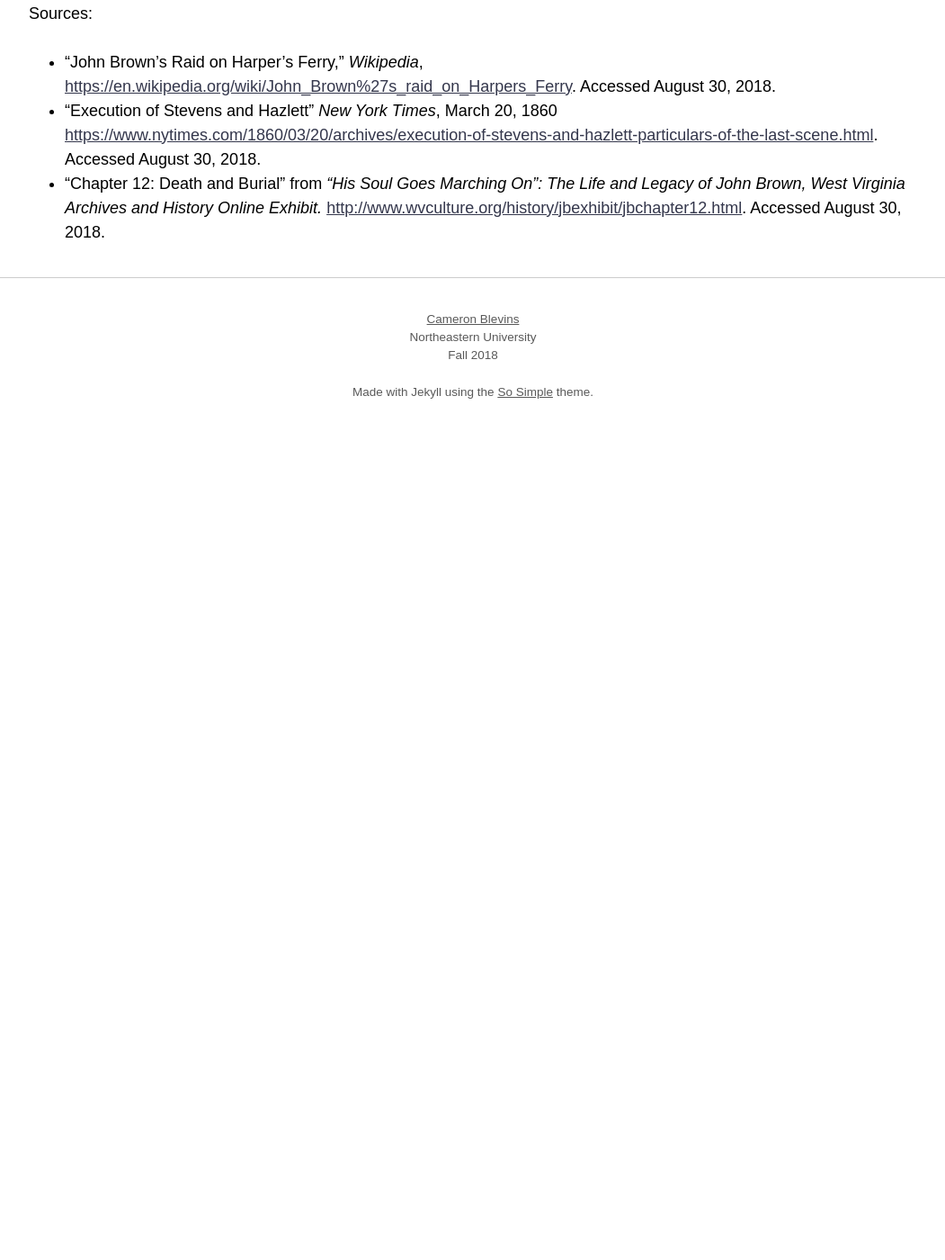
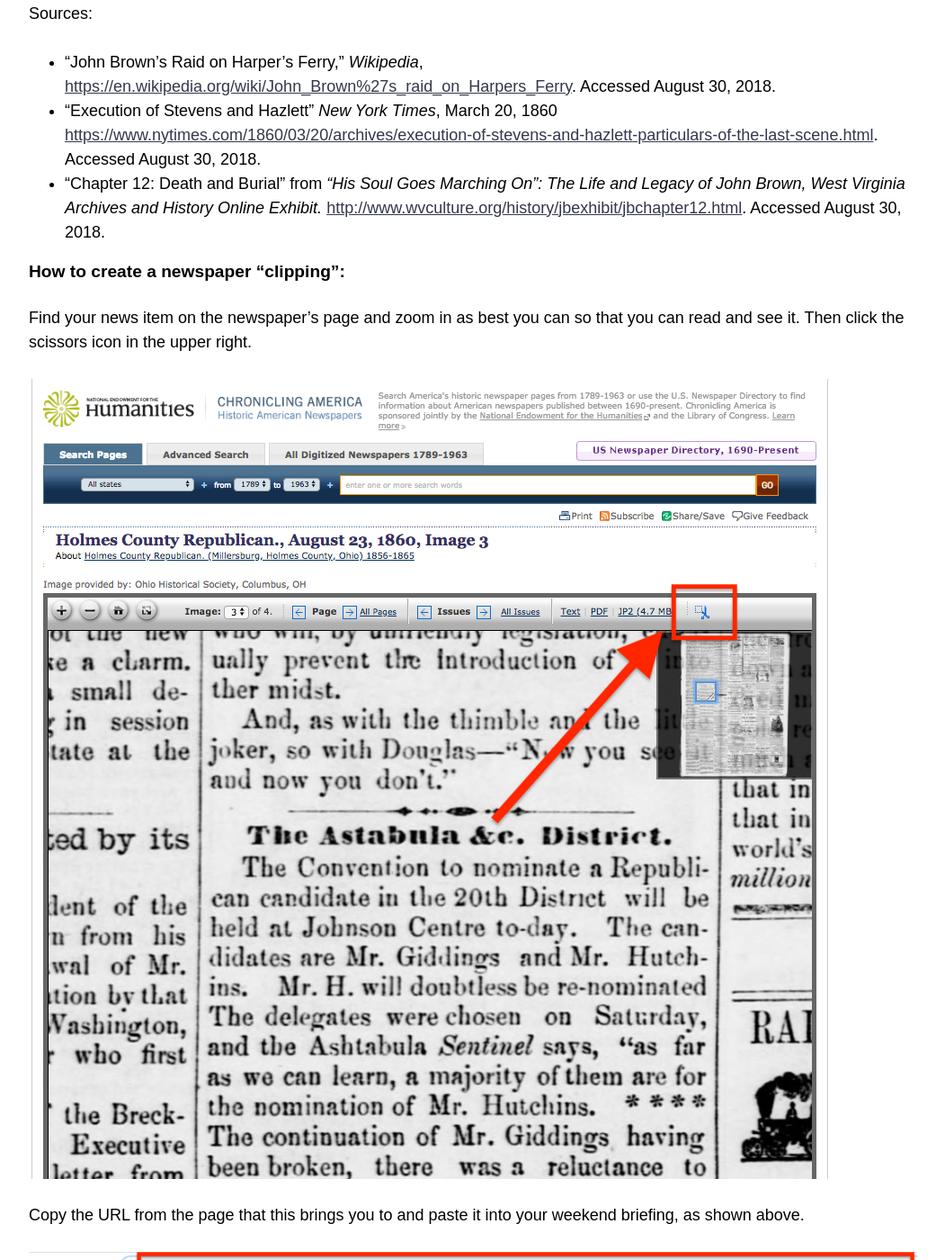
Before and after one commit to cblevins/f18-intro-us, a Jekyll site: the page built from weekend-briefing.md, in a window 1280 px wide and 1400 px high, scrolled down 2702 px. Shown: the whole window at 90% size, without its empty margins (114-1165 px from the left). Built offline with Jekyll 4.4.1, drawn with Linux system fonts in a browser that asks for light colours; nearby versions of some CDN libraries; before the commit the page ends 3220 px from its top, so only the background shows below that.

Commit message:
weekend briefing

```diff
--- a/weekend-briefing.md
+++ b/weekend-briefing.md
@@ -19,7 +19,7 @@ You will then write a short summary (“briefing”) for each item that gives th
 
 At the end of the briefing, you will write a 500-word big-picture summary of the newspaper itself. What kind of paper was it? What inferences can you make about its readers and their interests? Once again, this will require you to do some background research on the paper and the place where it was published.
 
-Submit your Weekend Briefing as a Word document in the following format: "Lastname_WeekendBriefing.docx" (ex. "Blevins_WeekendBriefing.docx") and upload it to [this Dropbox folder](https://www.dropbox.com/request/HGE9UAg6bLkCaFWt6fA6).
+**Submit your Weekend Briefing as a Word document in the following format: "Lastname_WeekendBriefing.docx" (ex. "Blevins_WeekendBriefing.docx") and upload it to [this Dropbox folder](https://www.dropbox.com/request/HGE9UAg6bLkCaFWt6fA6).**
 
 *Deadline: Sunday, September 30th by 5:00PM.*
 
@@ -50,3 +50,13 @@ Sources:
 - “John Brown’s Raid on Harper’s Ferry,” *Wikipedia*, <https://en.wikipedia.org/wiki/John_Brown%27s_raid_on_Harpers_Ferry>. Accessed August 30, 2018.
 - "Execution of Stevens and Hazlett” *New York Times*, March 20, 1860 <https://www.nytimes.com/1860/03/20/archives/execution-of-stevens-and-hazlett-particulars-of-the-last-scene.html>. Accessed August 30, 2018.
 - "Chapter 12: Death and Burial” from *“His Soul Goes Marching On”: The Life and Legacy of John Brown, West Virginia Archives and History Online Exhibit.* <http://www.wvculture.org/history/jbexhibit/jbchapter12.html>. Accessed August 30, 2018.
+
+#### How to create a newspaper "clipping":
+
+Find your news item on the newspaper's page and zoom in as best you can so that you can read and see it. Then click the scissors icon in the upper right.
+
+![weekend-briefing]({{site.baseurl}}/images/weekend-briefing-screenshot1.png)
+
+Copy the URL from the page that this brings you to and paste it into your weekend briefing, as shown above.
+
+![weekend-briefing]({{site.baseurl}}/images/weekend-briefing-screenshot2.png)
```
Also changed, not shown: images/weekend-briefing-screenshot1.png (added), images/weekend-briefing-screenshot2.png (added).
